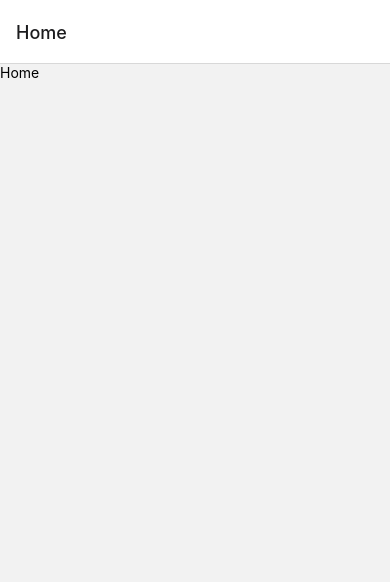
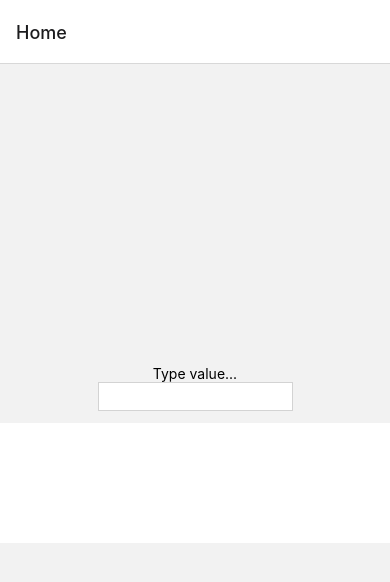
Before and after one commit to hssdiv/barcode-helper, a React Native app: screen / in a window 390 px wide. Shown: the top 582 px of the page. Built offline with nearby package versions, Linux system fonts and the light colour scheme.

Commit message:
added barcode generator

```diff
--- a/package.json
+++ b/package.json
@@ -17,6 +17,7 @@
     "expo-status-bar": "~1.4.2",
     "react": "18.1.0",
     "react-native": "0.70.5",
+    "react-native-barcode-expo": "^1.2.0",
     "react-native-safe-area-context": "4.4.1",
     "react-native-screens": "~3.18.0",
     "typescript": "^4.6.3"
--- a/src/screens/home/home.tsx
+++ b/src/screens/home/home.tsx
@@ -1,11 +1,53 @@
-import { ReactElement } from 'react';
-import { Text, View } from 'react-native';
+import { ReactElement, useState } from 'react';
+import { Dimensions, Text, TextInput, View } from 'react-native';
+import Barcode from 'react-native-barcode-expo';
 
 export const HomeScreen = (): ReactElement => {
 
+  const [value, setValue] = useState('');
+
   return (
-    <View>
-      <Text>Home</Text>
+    <View
+      style={{
+        justifyContent: 'center',
+        alignItems: 'center',
+        flex: 1,
+      }}
+    >
+      <Text>Type value...</Text>
+      <TextInput
+        value={value}
+        onChangeText={setValue}
+        style={{
+          width: '50%',
+          backgroundColor: 'white',
+          paddingVertical: 5,
+          paddingHorizontal: 12,
+          borderWidth: 1,
+          borderColor: 'lightgrey',
+          marginBottom: 12,
+        }}
+      />
+
+      <View
+        style={{
+          width: '100%',
+          height: 120,
+          backgroundColor: 'white',
+        }}
+      >
+        {value &&
+          <Barcode
+            value={value}
+            format='CODE128' // CODE39
+            height={100}
+            width={2}
+            textColor='black'
+            lineColor='black'
+            background='white'
+          />
+        }
+      </View>
     </View>
   );
 };
```
Also changed, not shown: 1 other file (tests, documents, lock files or other folders).
